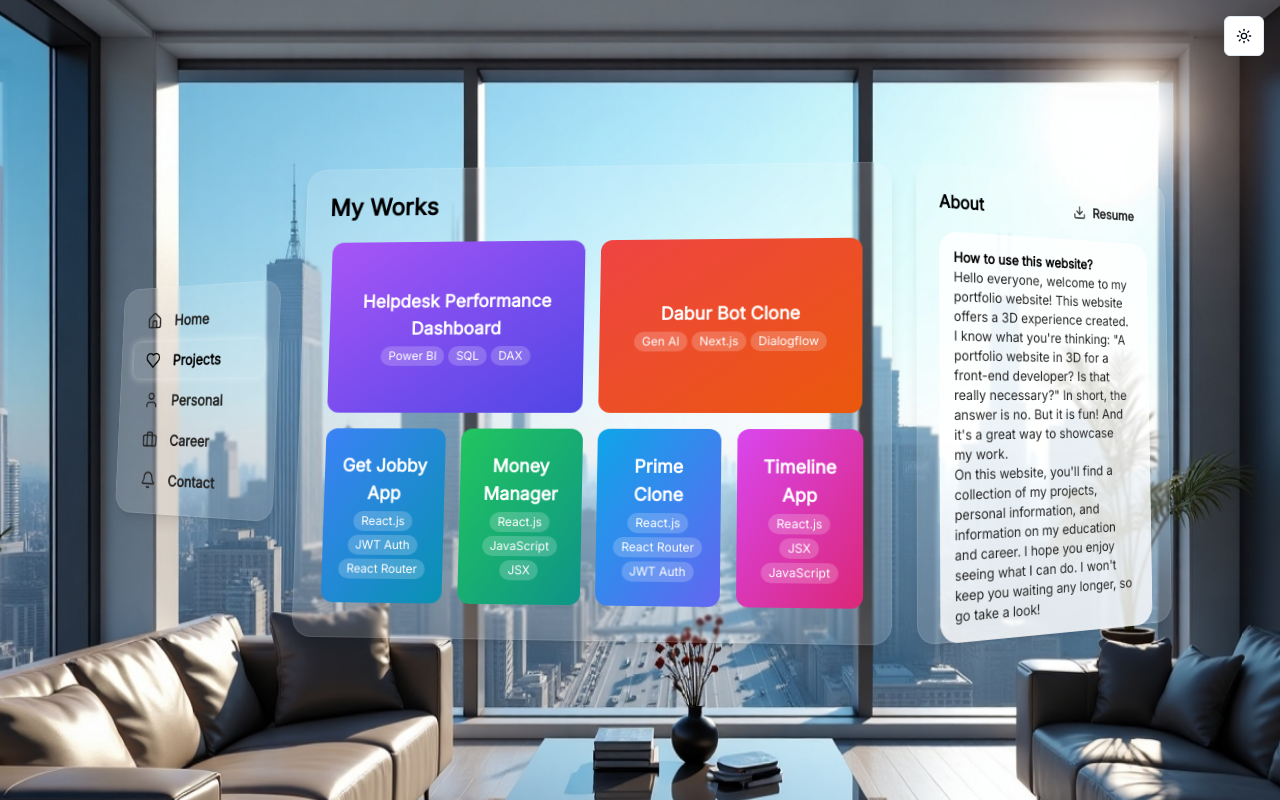
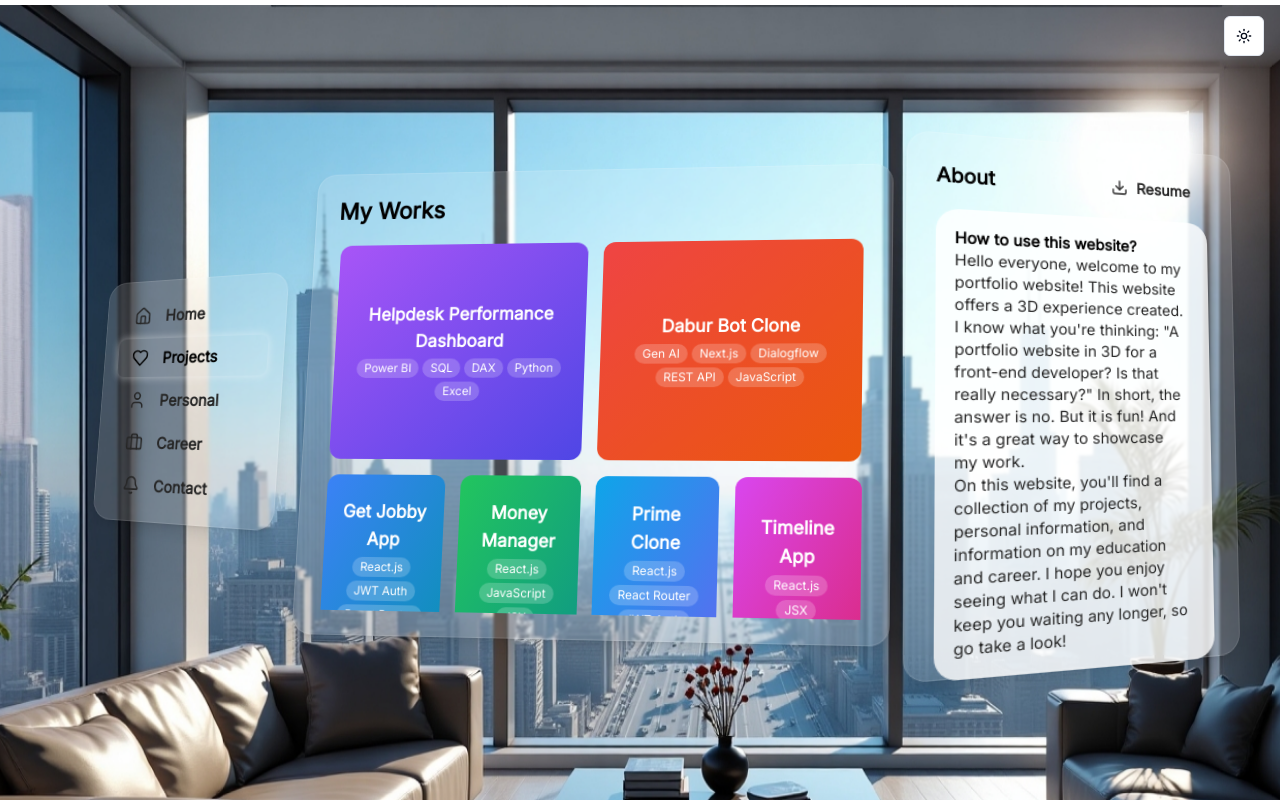
Before and after one commit to 20bcs6794/vansh, a Next.js app: page / in a window 1280 px wide. Both pictures are taken after a click on the button "Projects". Built offline with nearby package versions, Linux system fonts and the light colour scheme; what @genkit-ai/googleai, genkit would draw is missing.

Commit message:
invert the side panel vertically, the shorted side must be close to the

```diff
--- a/src/components/glass-panel-layout.tsx
+++ b/src/components/glass-panel-layout.tsx
@@ -162,7 +162,7 @@ const ProjectBentoCard = ({ project, onHover }: { project: any, onHover: (descri
             <div className="text-center transition-all duration-300 group-hover:blur-sm group-hover:scale-90">
                 <h3 className="font-bold text-lg">{project.name}</h3>
                 <div className="flex gap-1 flex-wrap mt-1 justify-center">
-                    {project.tech.slice(0, 3).map((t: string) => <span key={t} className="text-xs bg-white/20 px-2 py-0.5 rounded-full whitespace-nowrap">{t}</span>)}
+                    {project.tech.slice(0, 5).map((t: string) => <span key={t} className="text-xs bg-white/20 px-2 py-0.5 rounded-full whitespace-nowrap">{t}</span>)}
                 </div>
             </div>
             <div className="absolute inset-0 flex items-center justify-center opacity-0 group-hover:opacity-100 transition-opacity duration-300">
@@ -722,8 +722,8 @@ export function GlassPanelLayout() {
 
       if (panelsContainerRef.current) {
         panelsContainerRef.current.style.transform = `
-          rotateY(${x * 7}deg)
-          rotateX(${-y * 7}deg)
+          rotateY(${x * 10}deg)
+          rotateX(${-y * 10}deg)
         `;
       }
     };
@@ -748,7 +748,7 @@ export function GlassPanelLayout() {
 
     return {
       transform: `perspective(1000px) rotateY(${baseRotation}deg)`,
-      transformOrigin: panel === 'left' ? 'right center' : 'left center',
+      transformOrigin: panel === 'left' ? 'left center' : 'right center',
       transition: 'transform 0.4s ease-out',
     };
   };
--- a/src/components/immersive-view.tsx
+++ b/src/components/immersive-view.tsx
@@ -24,7 +24,7 @@ export function ImmersiveView({ children }: { children?: ReactNode }) {
       const xPos = (clientX / offsetWidth - 0.5) * 2;
       const yPos = (clientY / offsetHeight - 0.5) * 2;
 
-      const moveStrength = 50;
+      const moveStrength = 80;
 
       element.style.transform = `translate3d(${-xPos * moveStrength}px, ${-yPos * moveStrength}px, 0) scale(1.1)`;
     };
```
